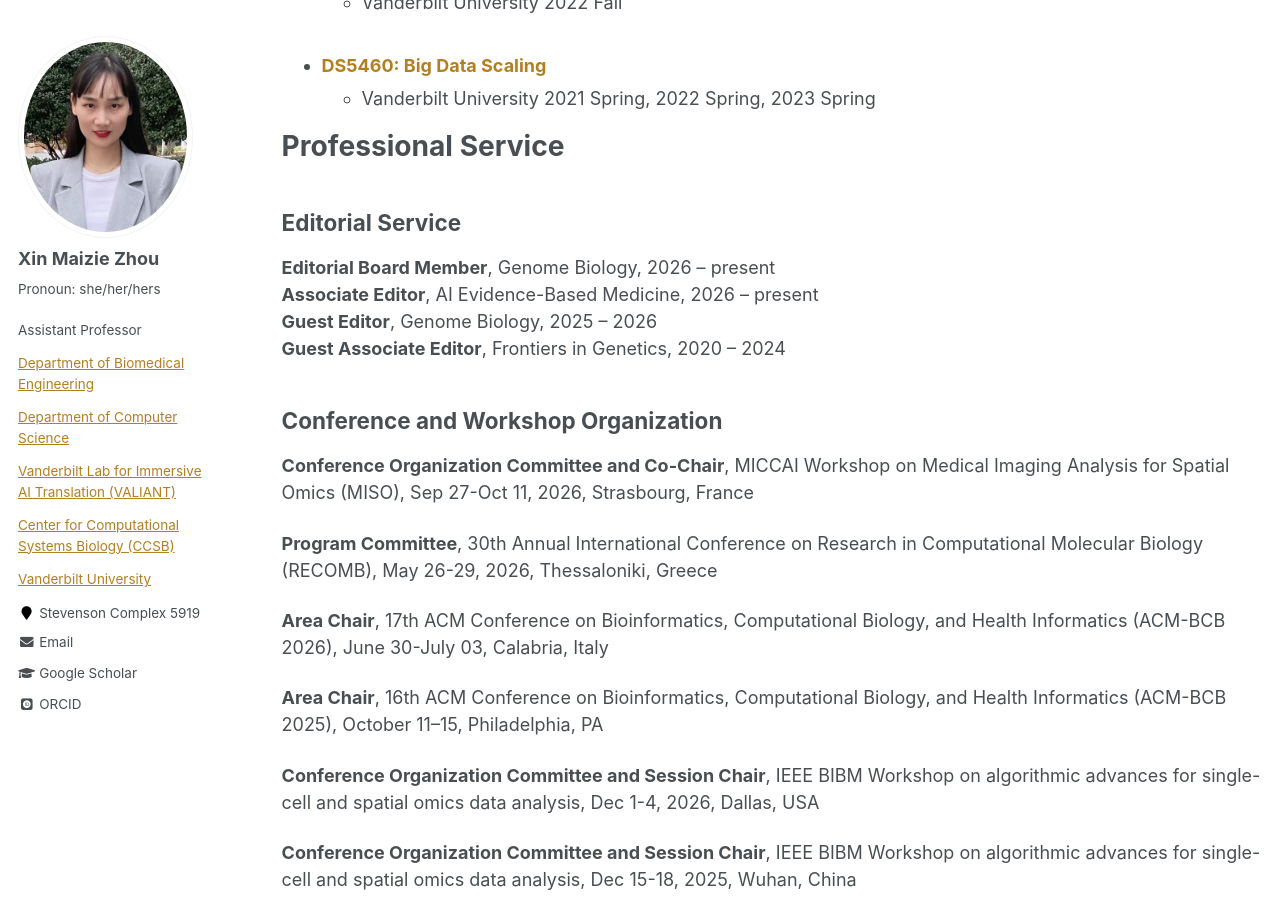
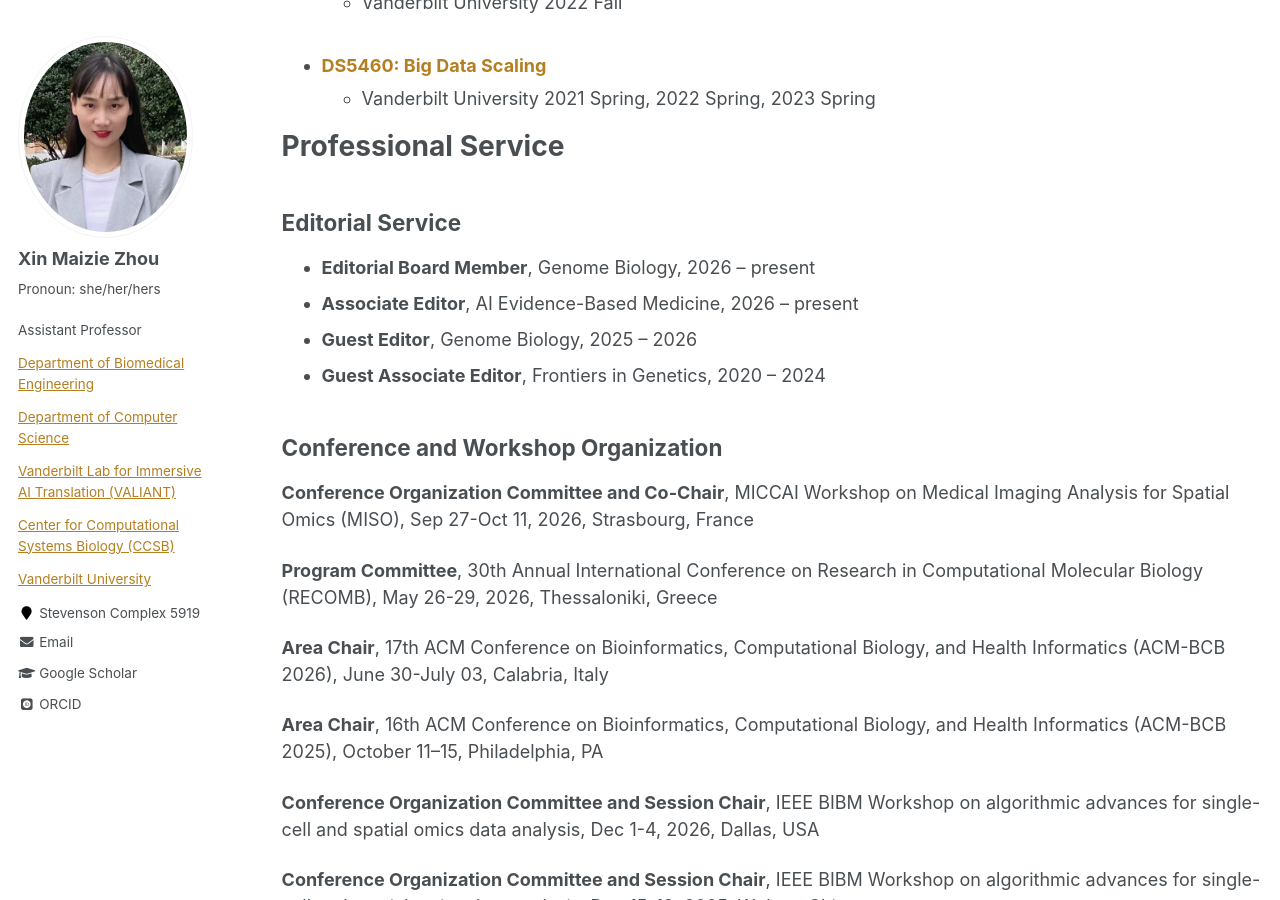
Before and after one commit to maiziezhoulab/Maiziezhoulab.github.io, a Jekyll site: the page built from _pages/TeachingService.md, in a window 1280 px wide and 900 px high, scrolled down 468 px. Built offline with Jekyll 4.4.1, drawn with Linux system fonts in a browser that asks for light colours; some web fonts are replaced.

```diff
--- a/_pages/TeachingService.md
+++ b/_pages/TeachingService.md
@@ -25,10 +25,10 @@ author_profile: true
 # Professional Service
 
 ## Editorial Service
-**Editorial Board Member**, Genome Biology,              2026 – present
-**Associate Editor**, AI Evidence-Based Medicine,              2026 –  present
-**Guest Editor**, Genome Biology,              2025 – 2026
-**Guest Associate Editor**, Frontiers in Genetics,              2020 – 2024
+- **Editorial Board Member**, Genome Biology,              2026 – present
+- **Associate Editor**, AI Evidence-Based Medicine,              2026 –  present
+- **Guest Editor**, Genome Biology,              2025 – 2026
+- **Guest Associate Editor**, Frontiers in Genetics,              2020 – 2024
 
 ## Conference and Workshop Organization
 **Conference Organization Committee and Co-Chair**, MICCAI Workshop on Medical Imaging Analysis for Spatial Omics (MISO), Sep 27-Oct 11, 2026, Strasbourg, France
```
